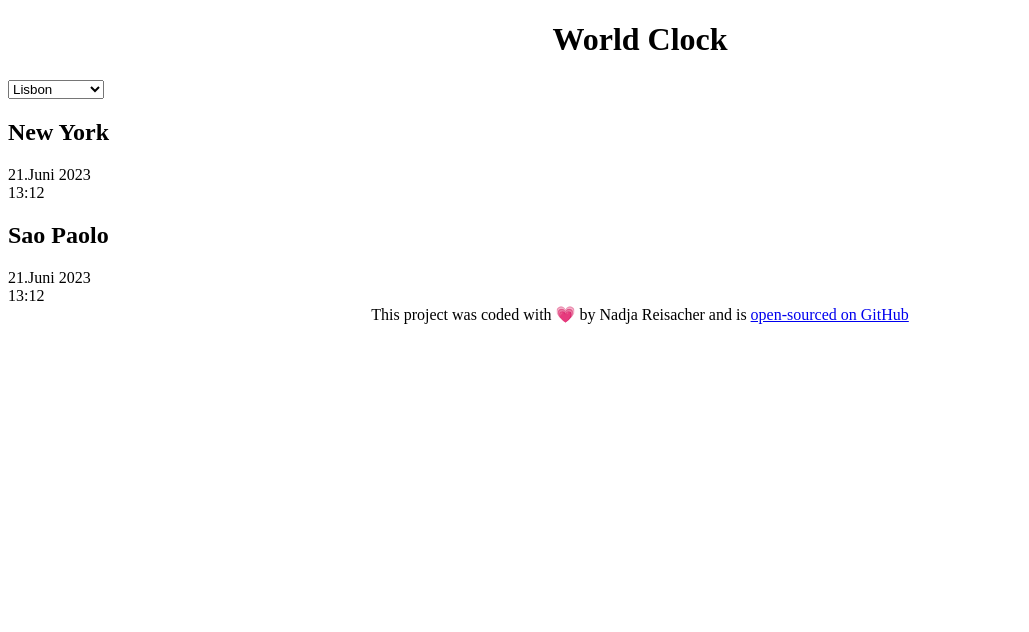
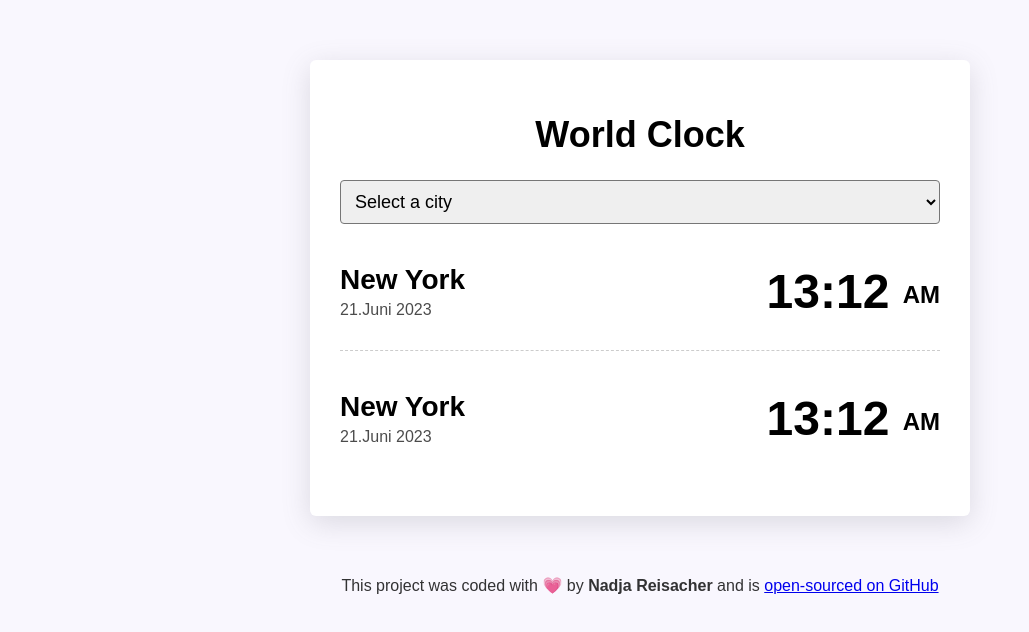
Before and after one commit to nadi-hub/world-clock, a plain HTML site: page index.html in a window 1280 px wide. Shown: the whole page, without its empty margins (0-1029 px from the left). Drawn offline with Linux system fonts and the light colour scheme.

Commit message:
styled the website

```diff
--- a/css/styles.css
+++ b/css/styles.css
@@ -1,6 +1,59 @@
+body {
+  background: #f9f7fe;
+  font-family: sans-serif;
+}
+
+.container {
+  max-width: 600px;
+  background: white;
+  padding: 30px;
+  margin: 60px auto;
+  box-shadow: rgba(100, 100, 111, 0.2) 0px 7px 29px 0px;
+  border-radius: 6px;
+}
 h1 {
   text-align: center;
+  font-family: sans-serif;
+  font-size: 36px;
 }
+h2 {
+  margin: 0 0 5px;
+  font-size: 28px;
+}
+select {
+  display: block;
+  width: 100%;
+  border-radius: 4px;
+  padding: 10px;
+  font-size: 18px;
+}
+
+.city {
+  display: flex;
+  justify-content: space-between;
+  margin: 10px 0;
+  border-bottom: 1px dashed rgba(0, 0, 0, 0.2);
+  padding: 30px 0;
+}
+.city:last-child {
+  border: none;
+}
+.date {
+  opacity: 0.7;
+}
+
+.time {
+  font-size: 48px;
+  font-weight: bold;
+}
+.time small {
+  line-height: 48px;
+  font-size: 24px;
+  vertical-align: middle;
+}
+
 footer {
   text-align: center;
+  font-size: 16px;
+  color: rgba(0, 0, 0, 0.8);
 }
--- a/index.html
+++ b/index.html
@@ -10,24 +10,29 @@
     <div class="container">
       <h1>World Clock</h1>
       <select>
+        <option value="">Select a city</option>
         <option value="">Lisbon</option>
         <option value="">Paris</option>
         <option value="">Los Angeles</option>
         <option value="">Madrid</option>
       </select>
       <div class="city">
-        <h2>New York</h2>
-        <div class="date">21.Juni 2023</div>
-        <div class="time">13:12</div>
+        <div>
+          <h2>New York</h2>
+          <div class="date">21.Juni 2023</div>
+        </div>
+        <div class="time">13:12 <small>AM</small></div>
       </div>
       <div class="city">
-        <h2>Sao Paolo</h2>
-        <div class="date">21.Juni 2023</div>
-        <div class="time">13:12</div>
+        <div>
+          <h2>New York</h2>
+          <div class="date">21.Juni 2023</div>
+        </div>
+        <div class="time">13:12 <small>AM</small></div>
       </div>
     </div>
     <footer>
-      This project was coded with 💗 by Nadja Reisacher and is
+      This project was coded with 💗 by <strong>Nadja Reisacher</strong> and is
       <a href="https://github.com/nadi-hub/world-clock" target="_blank">
         open-sourced on GitHub</a
       >
```
